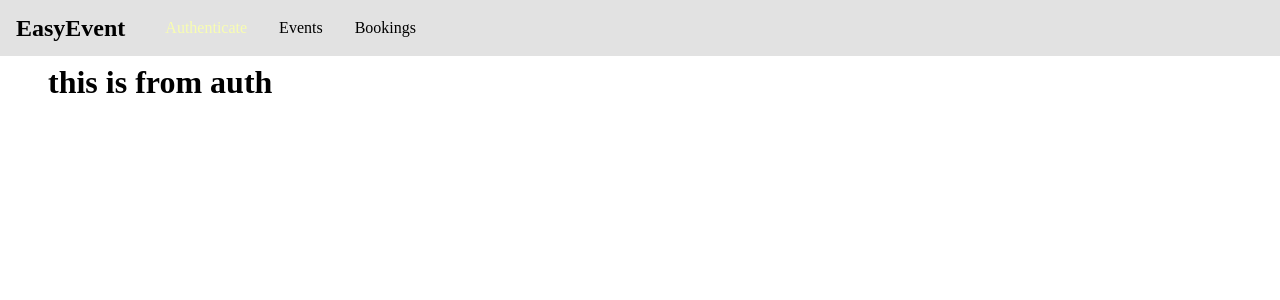
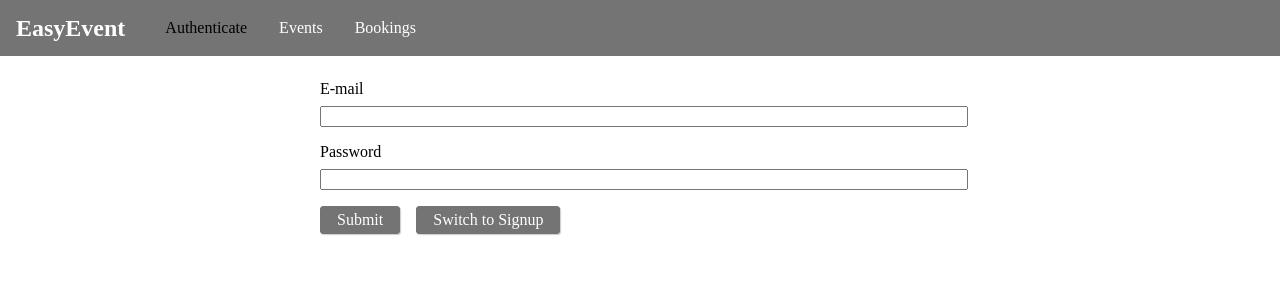
Before and after one commit to rybeb/lodi-event-booking, a React (Create React App) app in the folder frontend/: page /auth in a window 1280 px wide. Shown: the top 300 px of the page. Built offline with nearby package versions, Linux system fonts and the light colour scheme; the HTML template or start-up script is replaced by a standard one.

Commit message:
React Auth

```diff
--- a/frontend/src/components/Navigation/MainNavigation.css
+++ b/frontend/src/components/Navigation/MainNavigation.css
@@ -4,13 +4,14 @@
   top: 0;
   width: 100%;
   height: 3.5rem;
-  background: #e2e2e2;
+  background: #747474;
   padding: 0 1rem;
   display: flex;
   align-items: center;
 }
 
 .main-navigation__logo h1 {
+  color: #ffffff;
   margin: 0;
   font-size: 1.5rem;
 }
@@ -31,10 +32,10 @@
 }
 .main-navigation__items a {
   text-decoration: none;
-  color: #000;
+  color: #ffffff;
 }
 .main-navigation__items a:hover,
 .main-navigation__items a:active,
 .main-navigation__items a.active {
-  color: #f8fdb1;
+  color: #000;
 }
--- /dev/null
+++ b/frontend/src/pages/Auth.css
@@ -0,0 +1,35 @@
+.auth-form {
+  width: 40rem;
+  max-width: 80;
+  margin: 5rem auto;
+}
+
+.form-control label,
+.form-control input {
+  width: 100%;
+  display: block;
+}
+
+.form-control label {
+  margin-bottom: 0.5rem;
+}
+.form-control {
+  margin-bottom: 1rem;
+}
+
+.form-actions button {
+  background: #747474;
+  font: inherit;
+  border: 1px solid #747474;
+  border-radius: 3px;
+  padding: 0.25rem 1rem;
+  margin-right: 1rem;
+  box-shadow: 1px 1px 1px rgba(0, 0, 0, 0.2);
+  color: white;
+  cursor: pointer;
+}
+.form-actions button:hover,
+.form-actions button:active {
+  background: rgb(92, 92, 92);
+  border-color: rgb(92, 92, 92);
+}
--- a/frontend/src/pages/Auth.js
+++ b/frontend/src/pages/Auth.js
@@ -1,10 +1,89 @@
-import React from 'react';
+import React, { useRef, useState } from 'react';
+
+import './Auth.css';
 
 const AuthPage = () => {
+  const [isLogin, setIsLogin] = useState(true);
+
+  const emailEl = useRef(null);
+  const passwordEl = useRef(null);
+
+  const switchModeHandler = () => {
+    setIsLogin(!isLogin);
+  };
+
+  const submitHandler = event => {
+    event.preventDefault();
+    const email = emailEl.current.value;
+    const password = passwordEl.current.value;
+
+    if (email.trim().length === 0 || password.trim().length === 0) {
+      return;
+    }
+
+    let requestBody = {
+      query: `
+      query {
+        login(email: "${email}",password: "${password}"){
+          userId
+          token
+          tokenExpiration
+        }
+      }
+      `
+    };
+
+    if (!isLogin) {
+      requestBody = {
+        query: `
+        mutation {
+          createUser(userInput: {email:"${email}", password:"${password}"}){
+            _id
+            email
+          }
+        }
+        `
+      };
+    }
+
+    fetch('http://localhost:5000/graphql', {
+      method: 'POST',
+      body: JSON.stringify(requestBody),
+      headers: {
+        'Content-Type': 'application/json'
+      }
+    })
+      .then(res => {
+        if (res.status !== 200 && res.status !== 201) {
+          throw new Error('Failed');
+        }
+        return res.json();
+      })
+      .then(resData => {
+        console.log(resData);
+      })
+      .catch(err => {
+        console.log(err);
+      });
+  };
+
   return (
-    <div>
-      <h1>this is from auth</h1>
-    </div>
+    <form className='auth-form' onSubmit={submitHandler}>
+      <div className='form-control'>
+        <label htmlFor='email'>E-mail</label>
+        <input type='email' id='email' ref={emailEl} />
+      </div>
+      <div className='form-control'>
+        <label htmlFor='password'>Password</label>
+        <input type='password' id='password' ref={passwordEl} />
+      </div>
+      <div className='form-actions'>
+        <button type='submit'>Submit</button>
+        <button type='button' onClick={switchModeHandler}>
+          Switch to {isLogin ? 'Signup' : 'Login'}
+        </button>
+      </div>
+    </form>
   );
 };
 
```
Also changed, not shown: 1 other file (tests, documents, lock files or other folders).
